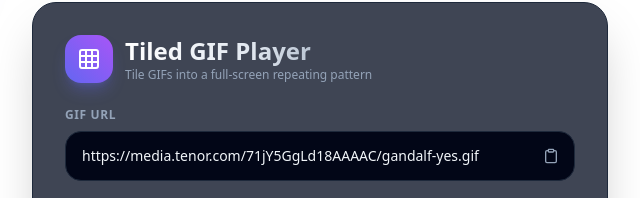
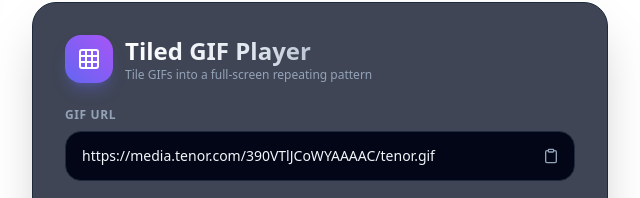
Before and after one commit to GnawingPrinter/gifunfug, a plain HTML site: page index.html in a window 1280 px wide. Shown: the part 160-358 px from the top of the page, 320-960 px from the left. Drawn offline with nearby package versions, Linux system fonts and the light colour scheme.

Commit message:
Update index.html

```diff
--- a/index.html
+++ b/index.html
@@ -66,7 +66,7 @@
                 placeholder="https://media.giphy.com/media/.../giphy.gif"
                 required
                 class="w-full bg-slate-950 border border-slate-800 focus:border-indigo-500 focus:ring-2 focus:ring-indigo-500/20 rounded-2xl py-3.5 pl-4 pr-11 text-slate-100 placeholder-slate-500 transition-all outline-none text-sm"
-                value="https://media.tenor.com/71jY5GgLd18AAAAC/gandalf-yes.gif"
+                value="https://media.tenor.com/390VTlJCoWYAAAAC/tenor.gif"
               >
               <button
                 type="button"
```
